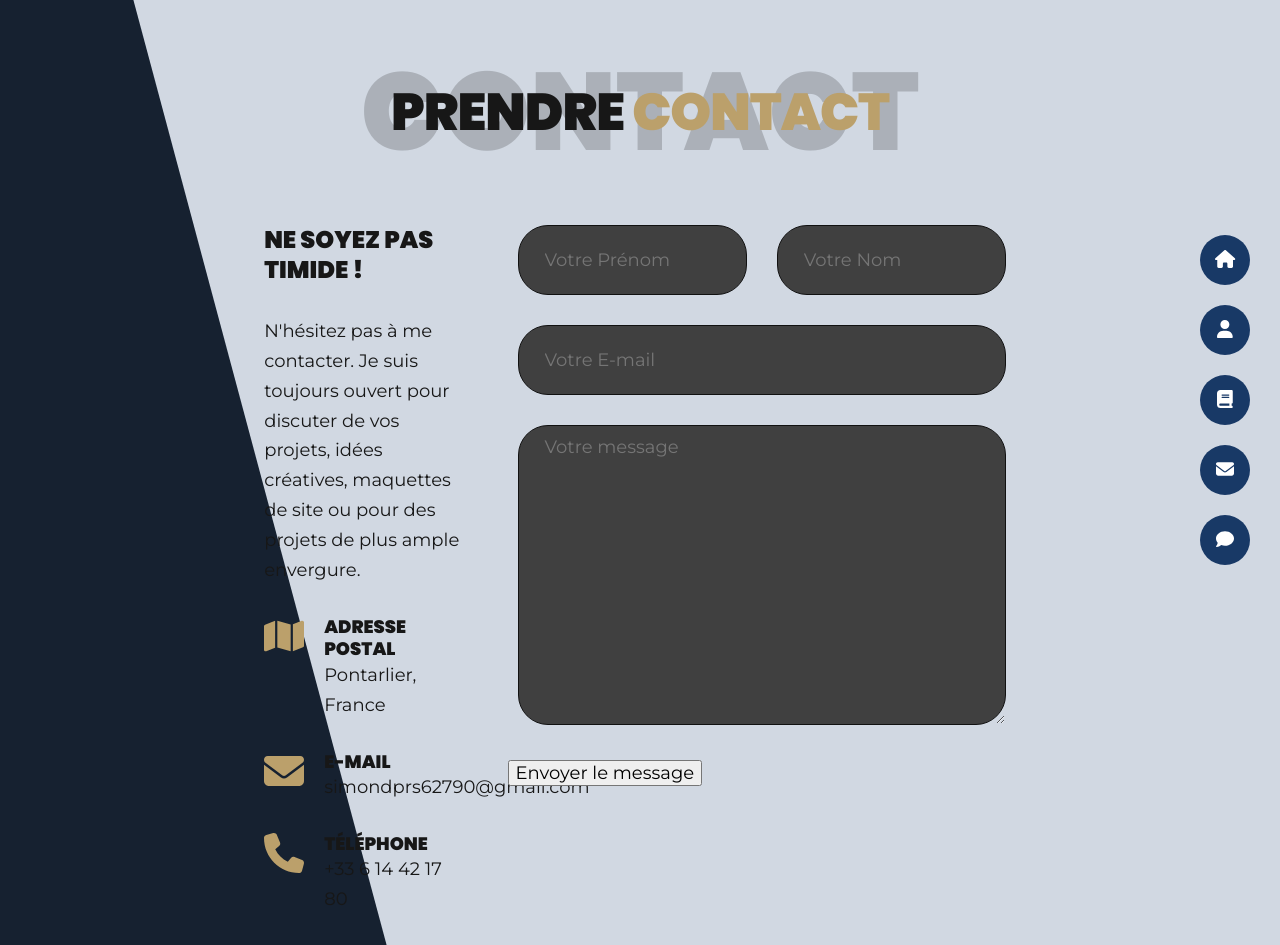
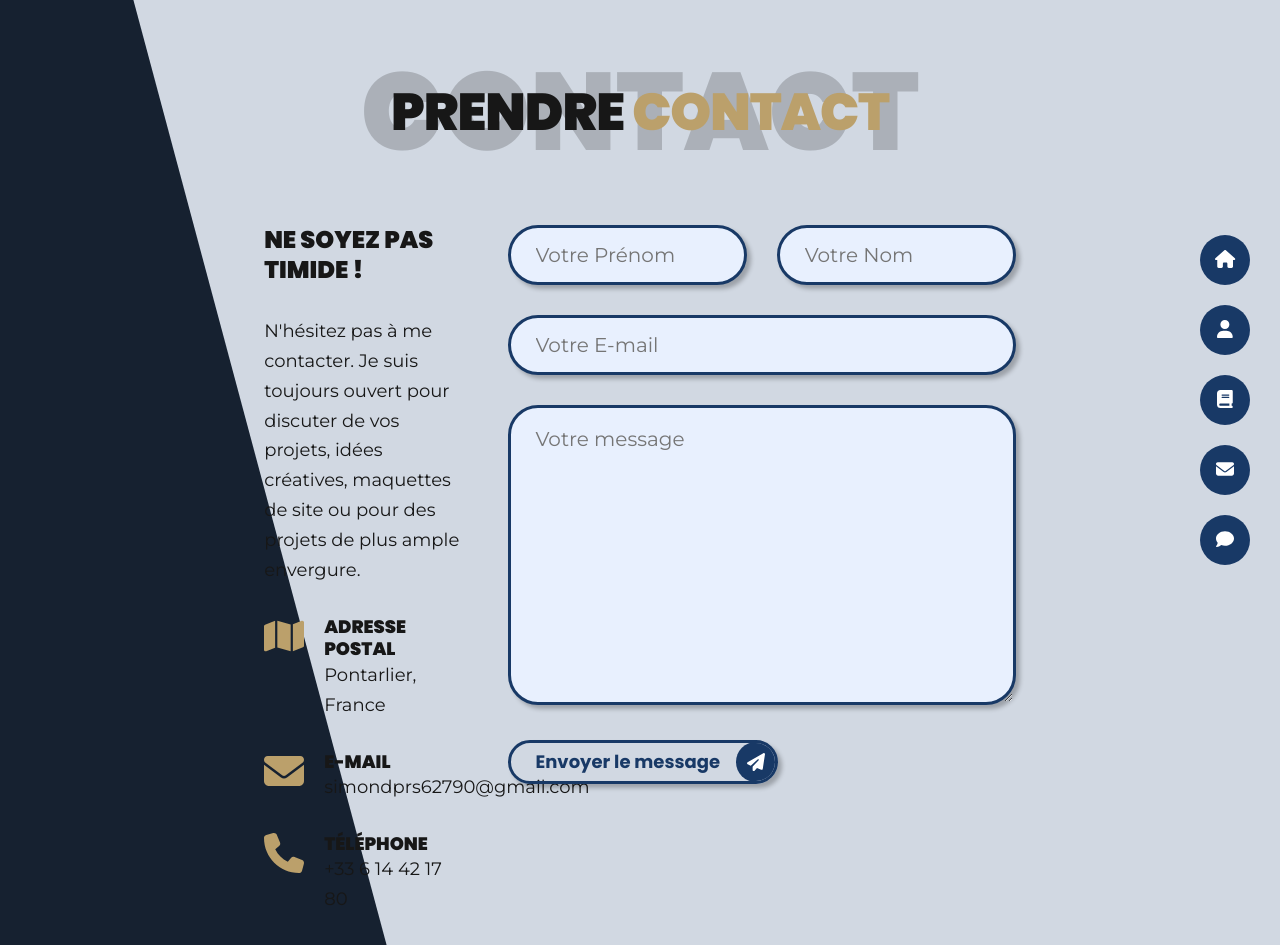
Before and after one commit to PilcodeurDev/my-visual-impact, a Next.js app: page /contact in a window 1280 px wide. Built offline with nearby package versions, Linux system fonts and the light colour scheme.

Commit message:
css finish for the form

```diff
--- a/src/components/button/button.js
+++ b/src/components/button/button.js
@@ -3,7 +3,7 @@
  */
 import Link from 'next/link'
 import { FontAwesomeIcon } from '@fortawesome/react-fontawesome'
-import { faArrowRight, faDownload } from '@fortawesome/free-solid-svg-icons'
+import { faArrowRight, faDownload, faPaperPlane } from '@fortawesome/free-solid-svg-icons'
 
 /**
  * The internal imports
@@ -13,12 +13,14 @@ import cv2023 from "../../../public/Simon_Despres.pdf"
 
 export const IconTypes = {
   ARROW_RIGHT: "ARROW_RIGHT",
-  DOWNLOAD: "DOWNLOAD"
+  DOWNLOAD: "DOWNLOAD",
+  SEND: "SEND",
 }
 
 const Button = ({ href, icon, children}) => {
 
   const isDownload = icon === IconTypes.DOWNLOAD;
+  const isSend = icon === IconTypes.SEND;
 
   if (isDownload) {
     return (
@@ -29,6 +31,16 @@ const Button = ({ href, icon, children}) => {
           <FontAwesomeIcon icon={faDownload} width={20} height={20} />
         </span>
       </a>
+    );
+  }
+  else if (isSend) {
+    return (
+      <button type="submit" id={styles.send} className={styles.button}>
+        {children}
+        <span className={styles.icon}>
+          <FontAwesomeIcon icon={faPaperPlane} width={30} height={30} />
+        </span>
+      </button>
     );
   }
   return (
@@ -50,31 +62,3 @@ Button.Icon = ({ iconType }) => {
 Button.Icon.displayName = 'Button.Icon';
 
 export default Button
-
-
-// type GetParams = {
-//   params: {
-//     filename: string;
-//   };
-// };
-
-// // export an async GET function. This is a convention in NextJS
-// export async function GET(req: Request, { params }: GetParams) {
-//   // filename for the file that the user is trying to download
-//   const filename = params.filename;
-
-//   // external file URL
-//   const DUMMY_URL =
-//     "https://www.w3.org/WAI/ER/tests/xhtml/testfiles/resources/pdf/dummy.pdf";
-
-//   // use fetch to get a response
-//   const response = await fetch(DUMMY_URL);
-
-//   // return a new response but use 'content-disposition' to suggest saving the file to the user's computer
-//   return new Response(response.body, {
-//     headers: {
-//       ...response.headers, // copy the previous headers
-//       "content-disposition": `attachment; filename="${filename}"`,
-//     },
-//   });
-// }
--- a/src/components/button/button.module.sass
+++ b/src/components/button/button.module.sass
@@ -2,9 +2,11 @@
 
 .button
   display: inline-flex
+  height: 44px
   gap: 15px
   align-items: center
   padding-left: 25px
+  padding-right: 0px !important
   font-family: var(--font-poppins)
   font-weight: 800
   color: $main-color
@@ -15,6 +17,7 @@
   text-decoration: none
   position: relative
   overflow: hidden
+  box-shadow: 4px 4px 4px rgba(0, 0, 0, 0.25)
 
 .button::before
   content: ''
@@ -53,3 +56,11 @@
 
 .button:hover::before
   transform: translateX(0%)
+
+#send
+  border: 3px solid $main-color
+  font-weight: 600
+
+  &:hover
+    .icon svg
+      margin-right: 15px
--- a/src/components/form/form.js
+++ b/src/components/form/form.js
@@ -1,6 +1,7 @@
 'use client'
 import styles from './form.module.sass'
 import { useForm } from "react-hook-form"
+import Button, { IconTypes } from "@/components/button/button";
 
 export default function Form() {
 
@@ -62,7 +63,13 @@ const onSubmit = data => console.log(data)
             <span role="alert">Un message est requis</span>
           )}
         </div>
-        <button type="submit">Envoyer le message</button>
+        <div>
+          {/* au click => pop-up de remerciement pour le message */}
+          {/* au click => envoi de mail/message par mail ou what's app */}
+          <Button icon={IconTypes.SEND} href="#" >
+            Envoyer le message
+          </Button>
+        </div>
       </form>
   )
 }
--- a/src/components/form/form.module.sass
+++ b/src/components/form/form.module.sass
@@ -2,26 +2,27 @@
 
 .caractere
   display: flex
-  gap: 10px
+  gap: 30px
   width: 100%
 
 .form_group
-  margin: 0px 10px 30px
+  margin-bottom: 30px
   flex: 1
 
   input, textarea
     width: 100%
-    height: 70px
-    padding: 11px 26px
-    background: #404040
-    color: #fff
-    border: 1px solid #111
+    height: 60px
+    padding: 20px 25px
+    background: #E8F0FE
+    font-size: 20px
+    border: 3px solid $main-color
     border-radius: 30px
     outline: none
     transition: all 0.1s ease-in-out
+    box-shadow: 4px 4px 4px rgba(0, 0, 0, 0.25)
 
     &:focus
-      border: 3px solid $lion
+      border: 4px solid $lion
 
   span
     color: #db0000
```
